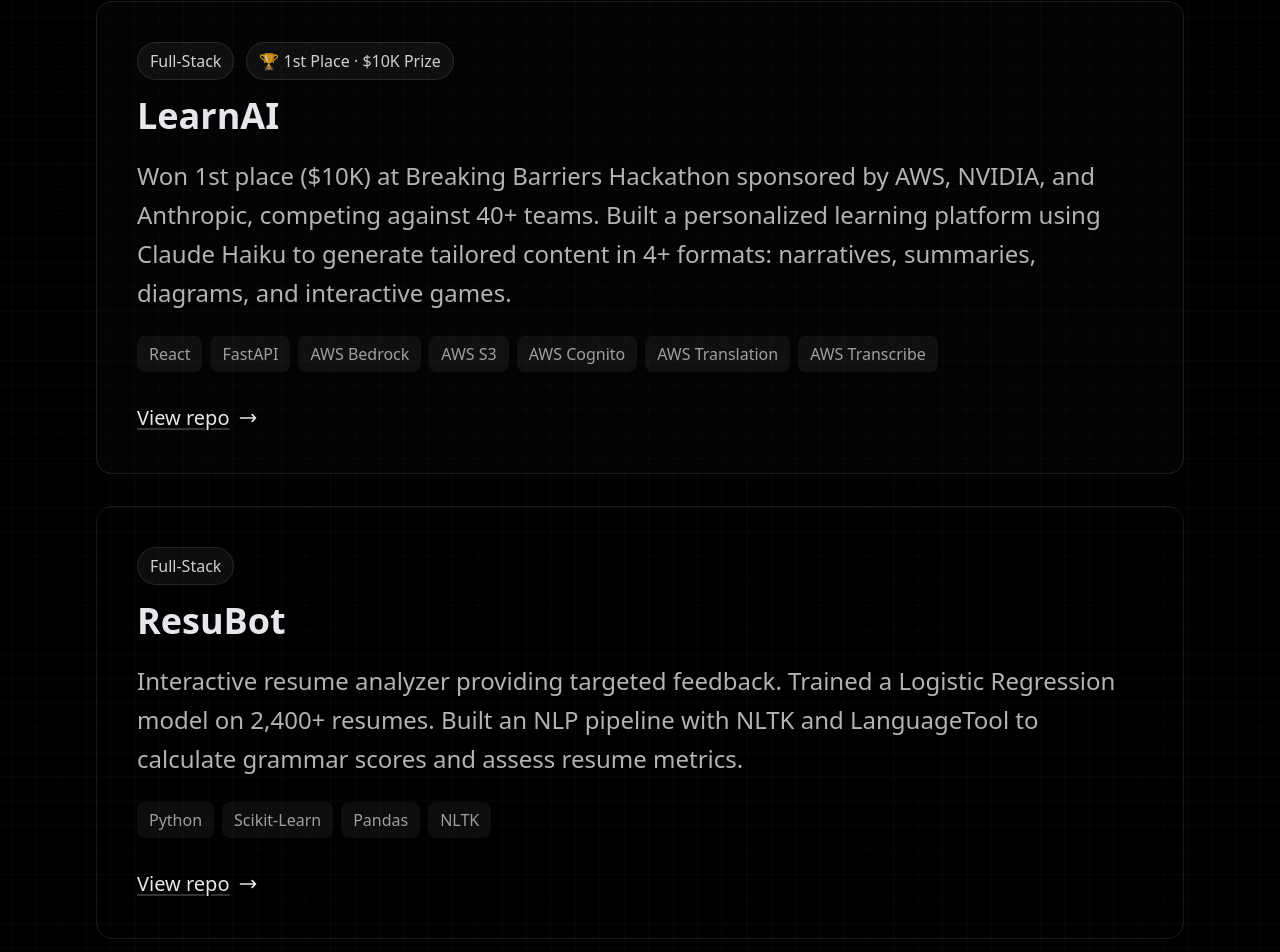
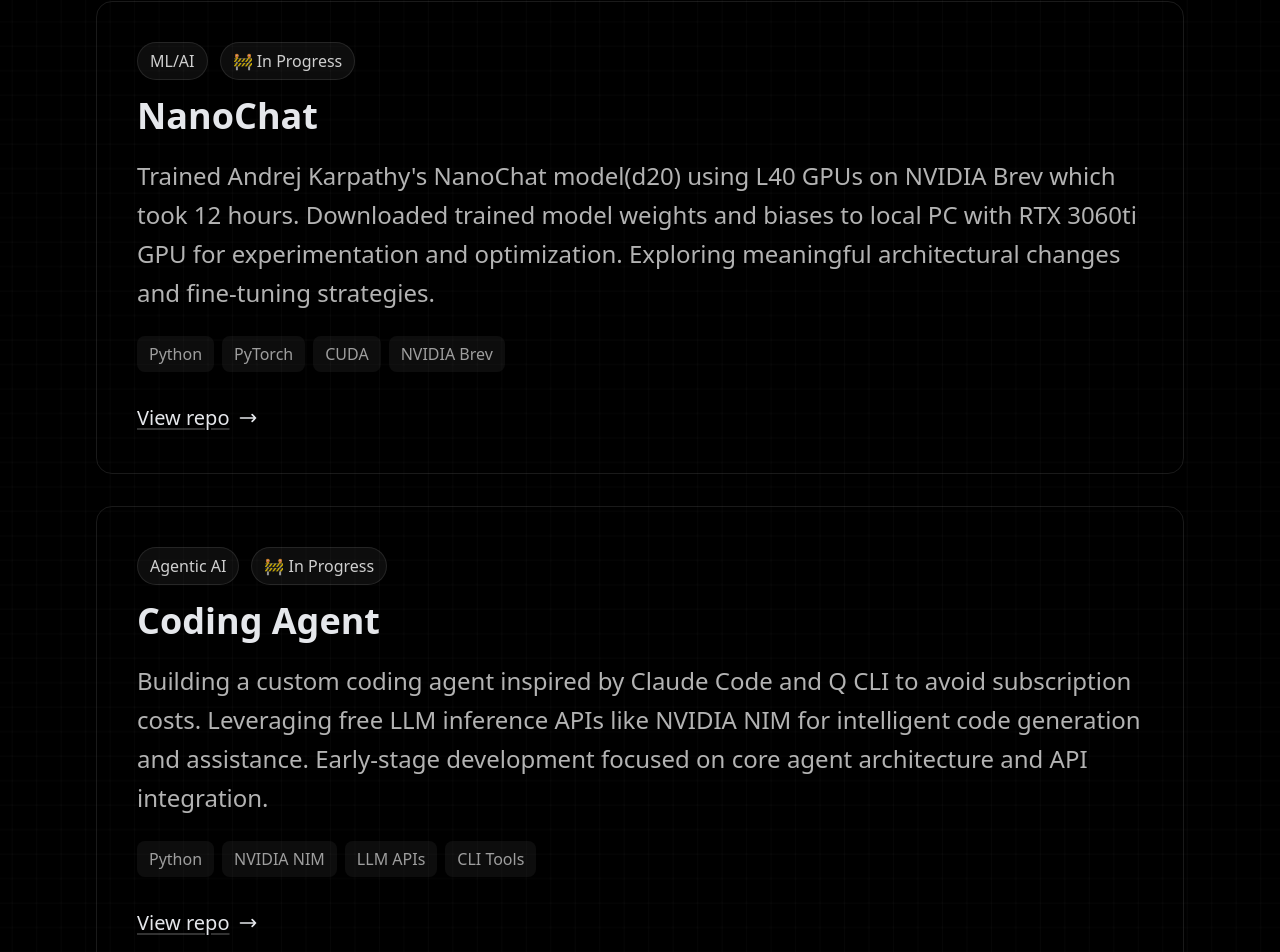
Before and after one commit to msiddique12/msdq-portfolio, a Next.js app: page /projects in a window 1280 px wide. Shown: the part 439-1391 px from the top of the page. Built offline with nearby package versions, Linux system fonts and the light colour scheme.

Commit message:
Added two in progress projects - Nanochat & Coding Agent

```diff
--- a/app/projects/page.tsx
+++ b/app/projects/page.tsx
@@ -4,6 +4,24 @@ import { motion } from "framer-motion";
 
 
 const projects = [
+  {
+    title: "NanoChat",
+    description: "Trained Andrej Karpathy's NanoChat model(d20) using L40 GPUs on NVIDIA Brev which took 12 hours. Downloaded trained model weights and biases to local PC with RTX 3060ti GPU for experimentation and optimization. Exploring meaningful architectural changes and fine-tuning strategies.",
+    tech: "Python, PyTorch, CUDA, NVIDIA Brev",
+    link: "https://github.com/msiddique12/nanochat",
+    linkText: "View repo",
+    featured: false,
+    awards: ["ML/AI", "🚧 In Progress"],
+  },
+  {
+    title: "Coding Agent",
+    description: "Building a custom coding agent inspired by Claude Code and Q CLI to avoid subscription costs. Leveraging free LLM inference APIs like NVIDIA NIM for intelligent code generation and assistance. Early-stage development focused on core agent architecture and API integration.",
+    tech: "Python, NVIDIA NIM, LLM APIs, CLI Tools",
+    link: "https://github.com/msiddique12/coding-agent",
+    linkText: "View repo",
+    featured: false,
+    awards: ["Agentic AI", "🚧 In Progress"],
+  },
   {
     title: "LearnAI",
     description: "Won 1st place ($10K) at Breaking Barriers Hackathon sponsored by AWS, NVIDIA, and Anthropic, competing against 40+ teams. Built a personalized learning platform using Claude Haiku to generate tailored content in 4+ formats: narratives, summaries, diagrams, and interactive games.",
```
